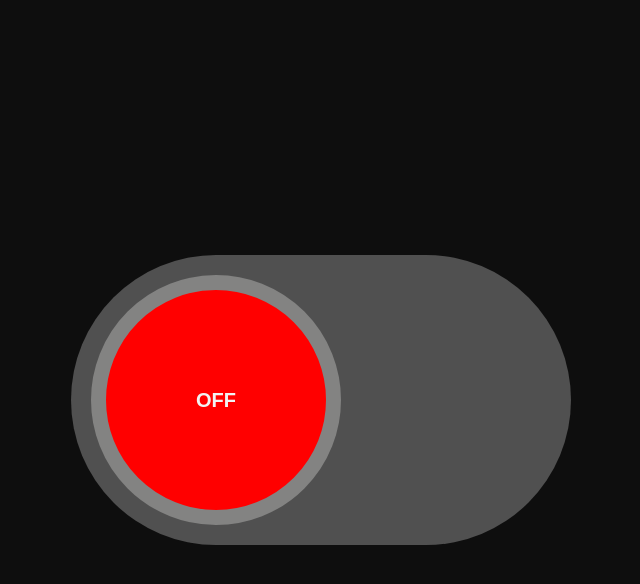
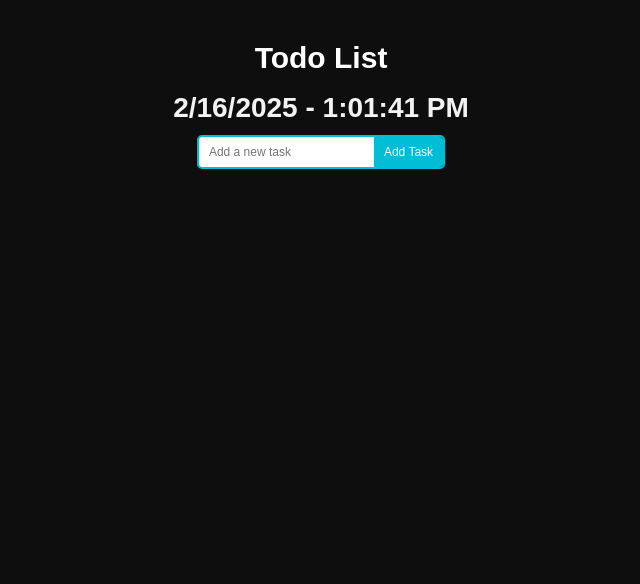
Before and after one commit to dixit9232/react-first-app, a React (Vite) app: page / in a window 1280 px wide. Shown: the top 584 px of the page, without its empty margins (319-959 px from the left). Built offline with nearby package versions, Linux system fonts and the light colour scheme.

Commit message:
refactor ToggleSwitch component to use CSS modules; add Todo component and styles; update App component

```diff
--- a/package.json
+++ b/package.json
@@ -12,7 +12,8 @@
   "dependencies": {
     "bootstrap": "^5.3.3",
     "react": "^19.0.0",
-    "react-dom": "^19.0.0"
+    "react-dom": "^19.0.0",
+    "react-icons": "^5.4.0"
   },
   "devDependencies": {
     "@eslint/js": "^9.19.0",
--- /dev/null
+++ b/projects/TodoProject/Todo.jsx
@@ -0,0 +1,116 @@
+import { useEffect, useState } from "react";
+import { MdCheck, MdDeleteForever } from "react-icons/md";
+import styles from "./Todo.module.css";
+
+export const Todo = () => {
+  const [inputValue, setInputValue] = useState("");
+  const [taskList, setTaskList] = useState([]);
+  const [completedTaskList, setCompletedTaskList] = useState([]);
+  const [dateTime, setDateTime] = useState("");
+
+  const handleFormSubmit = (e) => {
+    e.preventDefault();
+    if (!inputValue.trim()) return;
+    if (taskList.includes(inputValue)) {
+      alert("Task already exists");
+      setInputValue("");
+      return;
+    }
+    setTaskList((oldTask) => [...oldTask, inputValue]);
+    setInputValue("");
+  };
+
+  const handleOnChange = (e) => {
+    setInputValue(e.target.value);
+  };
+
+  const handleOnCheck = (taskToCheck) => {
+    if (completedTaskList.includes(taskToCheck)) {
+      return;
+    }
+    setCompletedTaskList([...completedTaskList, taskToCheck]);
+  };
+
+  const handleDelete = (taskToDelete) => {
+    setTaskList(taskList.filter((task) => task !== taskToDelete));
+  };
+
+  const handleOnClear = () => {
+    setTaskList([]);
+  };
+
+  useEffect(() => {
+    const interval = setInterval(() => {
+      const now = new Date();
+      const date = now.toLocaleDateString();
+      const time = now.toLocaleTimeString();
+      setDateTime(`${date} - ${time}`);
+    }, 1000);
+    return () => clearInterval(interval);
+  }, []);
+
+  return (
+    <section className={`${styles.todoSection} text-center`}>
+      <header>
+        <h1>Todo List</h1>
+        <h2 className="mb-3 text-uppercase">{dateTime}</h2>
+      </header>
+
+      <div className={styles.form}>
+        <form className={styles.inputGroup} onSubmit={handleFormSubmit}>
+          <input
+            type="text"
+            placeholder="Add a new task"
+            autoComplete="off"
+            value={inputValue}
+            onChange={handleOnChange}
+          />
+          <button type="submit" className={styles.submitBtn}>
+            Add Task
+          </button>
+        </form>
+      </div>
+
+      <div className={styles.taskContainer}>
+        <ul className={styles.taskList}>
+          {taskList.map((task, index) => (
+            <li key={index} className={styles.task}>
+              <span
+                className={
+                  completedTaskList.includes(task) ? styles.taskComplete : ""
+                }
+              >
+                {task}
+              </span>
+              <div className={styles.taskButtons}>
+                {!completedTaskList.includes(task) && (
+                  <button
+                    className={styles.checkBtn}
+                    onClick={() => handleOnCheck(task)}
+                  >
+                    <MdCheck />
+                  </button>
+                )}
+                <button
+                  className={styles.deleteBtn}
+                  onClick={() => handleDelete(task)}
+                >
+                  <MdDeleteForever />
+                </button>
+              </div>
+            </li>
+          ))}
+        </ul>
+
+        {taskList.length > 0 && (
+          <button
+            className="btn btn-danger text-white px-5 py-3 fs-5"
+            onClick={handleOnClear}
+          >
+            Clear All
+          </button>
+        )}
+      </div>
+    </section>
+  );
+};
--- /dev/null
+++ b/projects/TodoProject/Todo.module.css
@@ -0,0 +1,101 @@
+.todoSection {
+    margin: 4rem auto;
+    display: grid;
+    place-items: center;
+    align-items: center;
+    font-family: Arial, sans-serif;
+    max-width: 30rem;
+}
+
+h1 {
+    font-size: 3rem;
+    margin-bottom: 1.5rem;
+    color: #ffffff;
+}
+
+.form {
+    display: flex;
+    justify-content: center;
+}
+
+.inputGroup {
+    display: flex;
+    align-items: center;
+    width: 100%;
+    border: 2px solid #00bcd4;
+    border-radius: 0.5rem;
+    overflow: hidden;
+}
+
+input {
+    height: 3rem;
+    width: 100%;
+    padding: 0 1rem;
+    font-size: 1.2rem;
+    outline: none;
+    border: none;
+    flex: 1;
+}
+
+.submitBtn {
+    height: 3rem;
+    background-color: #00bcd4;
+    border: none;
+    padding: 0 1rem;
+    font-size: 1.2rem;
+    cursor: pointer;
+    color: white;
+    transition: 0.3s;
+    outline: none;
+}
+
+.submitBtn:hover {
+    background-color: #008ba3;
+}
+
+.taskContainer {
+    margin: 2rem;
+    width: 100%;
+
+}
+
+.task {
+    display: flex;
+    justify-content: space-between;
+    align-items: center;
+    background-color: #fff;
+    color: black;
+    font-size: 1.2rem;
+    border-radius: 0.5rem;
+    padding: 0.5rem 1rem;
+    margin-bottom: 1rem;
+    box-shadow: 0px 4px 6px rgba(0, 0, 0, 0.1);
+}
+
+.taskButtons {
+    display: flex;
+    gap: 1rem;
+}
+
+.checkBtn,
+.deleteBtn {
+    background: none;
+    border: none;
+    cursor: pointer;
+    font-size: 2rem;
+    outline: none;
+    transition: 0.3s;
+}
+
+.checkBtn:hover {
+    color: #4caf50;
+}
+
+.deleteBtn:hover {
+    color: #f44336;
+}
+
+.taskComplete {
+    text-decoration: line-through;
+    color: #4caf50;
+}
--- a/projects/ToggleSwitch/ToggleSwitch.jsx
+++ b/projects/ToggleSwitch/ToggleSwitch.jsx
@@ -1,5 +1,5 @@
 import { useState } from "react";
-import "./ToggleSwitch.css";
+import style from "./ToggleSwitch.module.css";
 
 export const ToggleSwitch = () => {
   const [isOn, setIsOn] = useState(false);
@@ -8,16 +8,16 @@ export const ToggleSwitch = () => {
     setIsOn(!isOn);
   };
 
-  const switchStatus = isOn ? "on" : "off";
+  const switchStatus = isOn ? style.on : style.off;
   const switchColor = { backgroundColor: isOn ? "green" : "" };
 
   return (
     <div
-      className="toggle-switch"
+      className={style["toggle-switch"]}
       style={switchColor}
       onClick={handleToggleSwitch}
     >
-      <div className={`switch-button ${switchStatus}`}>{switchStatus}</div>
+      <div className={`${style['switch-button']} ${switchStatus}`}>{isOn?"on":'off'}</div>
     </div>
   );
 };
--- a/projects/ToggleSwitch/ToggleSwitch.css
+++ b/projects/ToggleSwitch/ToggleSwitch.module.css
@@ -15,9 +15,6 @@ body {
     align-items: center;
     height: 100vh;
 }
-
-
-
 .toggle-switch {
     width: 50rem;
     background-color: var(--switch-background-color);
--- a/src/App.jsx
+++ b/src/App.jsx
@@ -1,34 +1,5 @@
-// import seriesData from "./api/series_data.json";
-// import { SeriesCard } from "./components/SeriesCard";
+import { Todo } from "../projects/TodoProject/Todo";
 
-// import { EventPropagation } from "./EventHandling/EventPropagation";
-
-// import { EventProps } from "./EventHandling/EventProps";
-
-// import { EventHandling } from "./EventHandling/EventHandling.jsx";
-
-// import { DerivedState } from "../hooks/DerivedState";
-
-// import { LiftingStateUp } from "../hooks/LiftingState";
-
-import { ToggleSwitch } from "../projects/ToggleSwitch/ToggleSwitch";
 export default function App() {
-  return (
-    <section className="container">
-      {/* <h1 className="heading">Web Series List</h1>
-      <div className="grid grid-three-columns ">
-        {seriesData.map((series, index) => (
-          <SeriesCard key={index} series={series} />
-        ))}
-      </div> */}
-      {/* <EventHandling /> */}
-      {/* <EventProps/> */}
-      {/* <EventPropagation />
-       */}
-      {/* <State></State> */}
-      {/* <DerivedState></DerivedState> */}
-      {/* <LiftingStateUp></LiftingStateUp> */}
-    <ToggleSwitch></ToggleSwitch>
-    </section>
-  );
+  return <Todo/>;
 }
--- a/src/index.css
+++ b/src/index.css
@@ -41,6 +41,10 @@ p {
     line-height: 1.56;
 }
 
+li{
+    list-style: none;
+    font-size: 1.4rem;
+}
 
 
 h1 {
```
Also changed, not shown: 1 other file (tests, documents, lock files or other folders).
